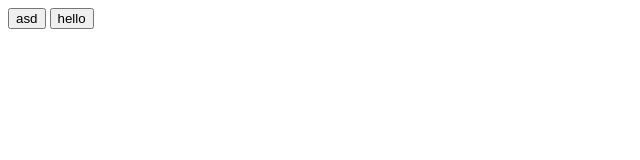
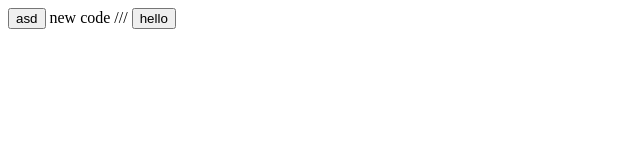
Before and after one commit to Asad-Ullah-Turab/exp, a plain HTML site: page index.html in a window 1280 px wide. Shown: the whole page, without its empty margins (0-640 px from the left). Drawn offline with Linux system fonts and the light colour scheme.

Commit message:
Update index.htmlzxc
ZX

```diff
--- a/index.html
+++ b/index.html
@@ -10,6 +10,8 @@
 <body>
     <div class="class">
         <button>asd</button>
+        new code
+        ///
         <button>hello</button>
     </div>
 </body>
```
